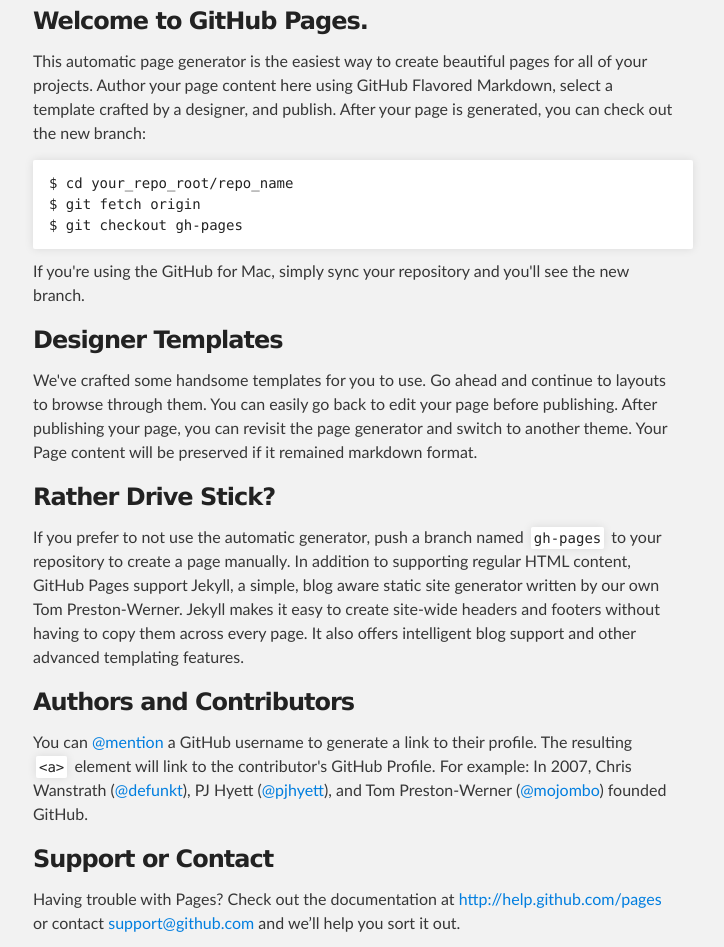
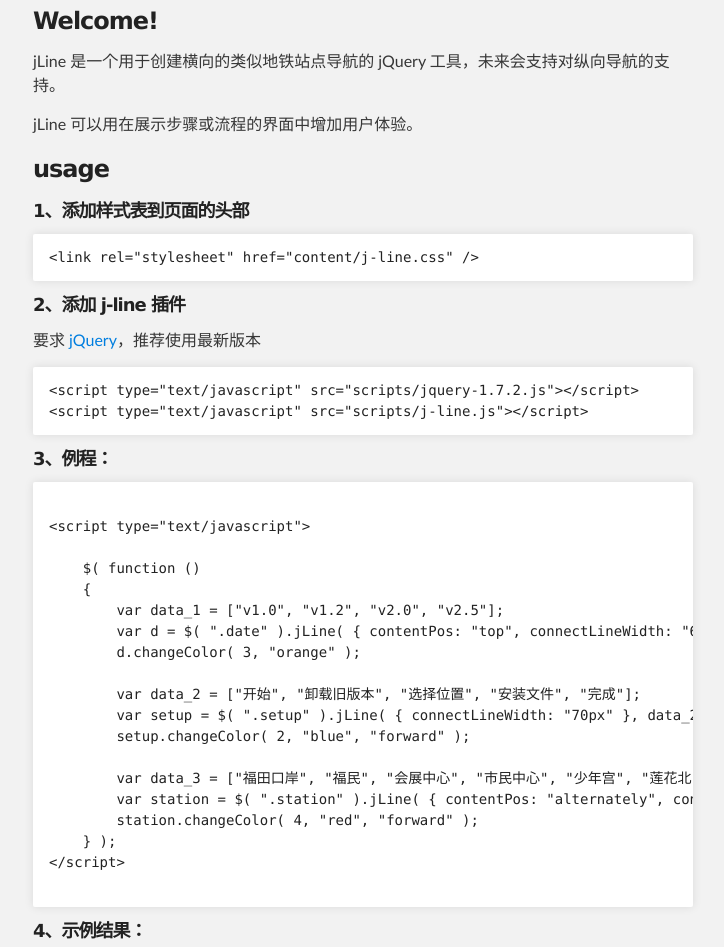
Before and after one commit to ashora/jLine, a plain HTML site: page index.html in a window 1280 px wide. Shown: the part 329-1276 px from the top of the page, without its empty margins (287-1011 px from the left). Drawn offline with Linux system fonts and the light colour scheme.

Commit message:
edit
Signed-off-by: maowc <mwc@foxmail.com>

```diff
--- a/index.html
+++ b/index.html
@@ -31,32 +31,43 @@
     <!-- MAIN CONTENT -->
     <div id="main_content_wrap" class="outer">
       <section id="main_content" class="inner">
-        <h3>Welcome to GitHub Pages.</h3>
+        <h3>Welcome!</h3>
 
-<p>This automatic page generator is the easiest way to create beautiful pages for all of your projects. Author your page content here using GitHub Flavored Markdown, select a template crafted by a designer, and publish. After your page is generated, you can check out the new branch:</p>
+<p>jLine 是一个用于创建横向的类似地铁站点导航的 jQuery 工具，未来会支持对纵向导航的支持。</p>
+<p>jLine 可以用在展示步骤或流程的界面中增加用户体验。</p>
 
-<pre><code>$ cd your_repo_root/repo_name
-$ git fetch origin
-$ git checkout gh-pages
+<h3>usage</h3>
+<h5>1、添加样式表到页面的头部</h5>
+<pre><code>&lt;link rel="stylesheet" href="content/j-line.css" />
 </code></pre>
+<h5>2、添加 j-line 插件</h5>
+<p>要求 <a href="http://jquery.com" target="_blank">jQuery</a>，推荐使用最新版本</p>
+<pre><code>&lt;script type="text/javascript" src="scripts/jquery-1.7.2.js">&lt;/script>
+&lt;script type="text/javascript" src="scripts/j-line.js">&lt;/script>
+</code></pre>
+<h5>3、例程：</h5>
+<pre><code>
+&lt;script type="text/javascript">
 
-<p>If you're using the GitHub for Mac, simply sync your repository and you'll see the new branch.</p>
+    $( function ()
+    {
+        var data_1 = ["v1.0", "v1.2", "v2.0", "v2.5"];
+        var d = $( ".date" ).jLine( { contentPos: "top", connectLineWidth: "60px" }, data_1 );
+        d.changeColor( 3, "orange" );
 
-<h3>Designer Templates</h3>
+        var data_2 = ["开始", "卸载旧版本", "选择位置", "安装文件", "完成"];
+        var setup = $( ".setup" ).jLine( { connectLineWidth: "70px" }, data_2 );
+        setup.changeColor( 2, "blue", "forward" );
 
-<p>We've crafted some handsome templates for you to use. Go ahead and continue to layouts to browse through them. You can easily go back to edit your page before publishing. After publishing your page, you can revisit the page generator and switch to another theme. Your Page content will be preserved if it remained markdown format.</p>
+        var data_3 = ["福田口岸", "福民", "会展中心", "市民中心", "少年宫", "莲花北", "上梅林", "民乐", "白石龙", "深圳北", "红山", "上塘", "龙胜", "龙华", "清湖"];
+        var station = $( ".station" ).jLine( { contentPos: "alternately", connectLineWidth: "50px" }, data_3 );
+        station.changeColor( 4, "red", "forward" );
+    } );
+&lt;/script>
 
-<h3>Rather Drive Stick?</h3>
-
-<p>If you prefer to not use the automatic generator, push a branch named <code>gh-pages</code> to your repository to create a page manually. In addition to supporting regular HTML content, GitHub Pages support Jekyll, a simple, blog aware static site generator written by our own Tom Preston-Werner. Jekyll makes it easy to create site-wide headers and footers without having to copy them across every page. It also offers intelligent blog support and other advanced templating features.</p>
-
-<h3>Authors and Contributors</h3>
-
-<p>You can <a href="https://github.com/blog/821" class="user-mention">@mention</a> a GitHub username to generate a link to their profile. The resulting <code>&lt;a&gt;</code> element will link to the contributor's GitHub Profile. For example: In 2007, Chris Wanstrath (<a href="https://github.com/defunkt" class="user-mention">@defunkt</a>), PJ Hyett (<a href="https://github.com/pjhyett" class="user-mention">@pjhyett</a>), and Tom Preston-Werner (<a href="https://github.com/mojombo" class="user-mention">@mojombo</a>) founded GitHub.</p>
-
-<h3>Support or Contact</h3>
-
-<p>Having trouble with Pages? Check out the documentation at <a href="http://help.github.com/pages">http://help.github.com/pages</a> or contact <a href="mailto:support@github.com">support@github.com</a> and we’ll help you sort it out.</p>
+</code></pre>
+<h5>4、示例结果：</h5>
+<img src="images/show.png" alt="" />
       </section>
     </div>
 
```
Also changed, not shown: images/show.png (added).
